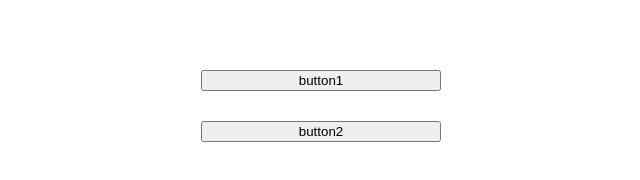
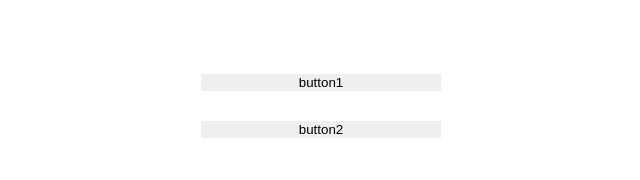
Before and after one commit to lcpnine/calculate-handsize, a Next.js app: page / in a window 1280 px wide. Shown: the part 488-668 px from the top of the page, without its empty margins (319-959 px from the left). Built offline with nearby package versions, Linux system fonts and the light colour scheme.

Commit message:
[FE] style: delete button's border

```diff
--- a/styles/base/global.scss
+++ b/styles/base/global.scss
@@ -9,3 +9,7 @@ body {
   width: 100%;
   font-family: 'Jua', sans-serif;
 }
+
+button {
+  border: none;
+}
```
